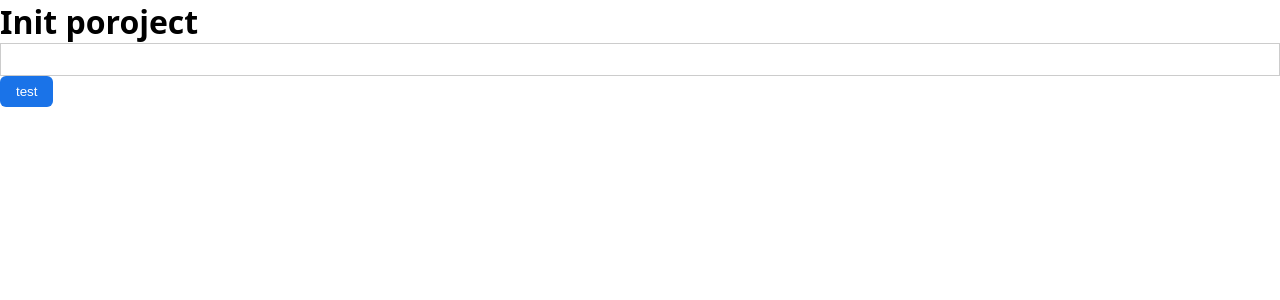
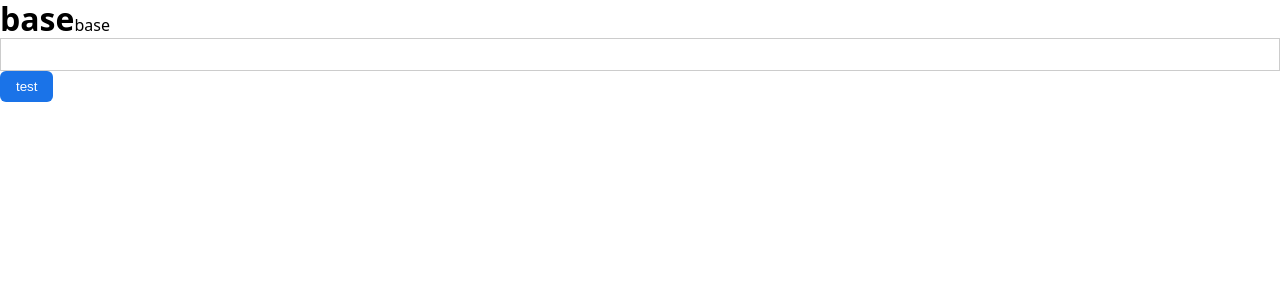
Before and after one commit to sevaslavik/tat-react-test-task, a React (Vite) app: page / in a window 1280 px wide. Shown: the top 300 px of the page. Built offline with nearby package versions, Linux system fonts and the light colour scheme.

Commit message:
feat: add typography atom

```diff
--- a/src/App.tsx
+++ b/src/App.tsx
@@ -1,10 +1,12 @@
 import { Button } from "./components/atoms/button";
-import { TextInput } from "./components/atoms/text-input/TextInput";
+import { TextInput } from "./components/atoms/text-input";
+import { Typography } from "./components/atoms/typography";
 
 function App() {
   return (
     <>
-      <h1>Init poroject</h1>
+      <Typography variant="h1">base</Typography>
+      <Typography>base</Typography>
       <TextInput />
       <Button>test</Button>
     </>
--- /dev/null
+++ b/src/components/atoms/typography/Typography.tsx
@@ -0,0 +1,20 @@
+// components/atoms/Typography/Typography.tsx
+import type { ReactNode } from "react";
+import clsx from "clsx";
+import styles from "./styles.module.css";
+
+type TypographyVariant = "h1" | "h2" | "h3" | "body" | "bodySm" | "caption";
+
+interface TypographyProps {
+  variant?: TypographyVariant;
+  children: ReactNode;
+  className?: string;
+}
+
+export const Typography = ({
+  variant = "body",
+  children,
+  className,
+}: TypographyProps) => {
+  return <span className={clsx(styles[variant], className)}>{children}</span>;
+};
--- /dev/null
+++ b/src/components/atoms/typography/index.ts
@@ -0,0 +1 @@
+export { Typography } from "./Typography";
--- /dev/null
+++ b/src/components/atoms/typography/styles.module.css
@@ -0,0 +1,35 @@
+.h1 {
+  font-size: 32px;
+  font-weight: 600;
+  line-height: 1.2;
+}
+
+.h2 {
+  font-size: 24px;
+  font-weight: 600;
+  line-height: 1.3;
+}
+
+.h3 {
+  font-size: 20px;
+  font-weight: 500;
+  line-height: 1.4;
+}
+
+.body {
+  font-size: 16px;
+  font-weight: 400;
+  line-height: 1.5;
+}
+
+.bodySm {
+  font-size: 14px;
+  font-weight: 400;
+  line-height: 1.4;
+}
+
+.caption {
+  font-size: 12px;
+  font-weight: 400;
+  line-height: 1.3;
+}
```
